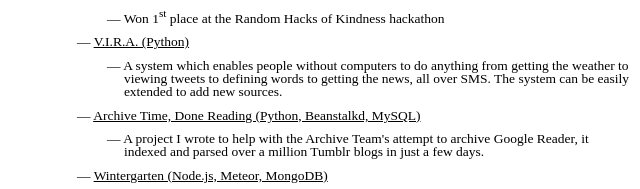
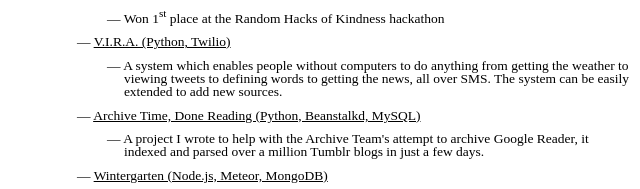
Before and after one commit to citruspi/resume, a plain HTML site: page resume.html in a window 1280 px wide. Shown: the part 519-708 px from the top of the page, 163-803 px from the left. Drawn offline with Linux system fonts and the light colour scheme.

Commit message:
Added "Twilio" to technologies used in VIRA

```diff
--- a/resume.html
+++ b/resume.html
@@ -202,7 +202,7 @@
             </div>
 			<div class="row" style="margin-top:-10px;">
 				<div class="eleven columns offset-by-one">
-					&mdash; <u>V.I.R.A. (Python)</u>
+					&mdash; <u>V.I.R.A. (Python, Twilio)</u>
 				</div>
 				<div class="three columns">
 					2013
```
